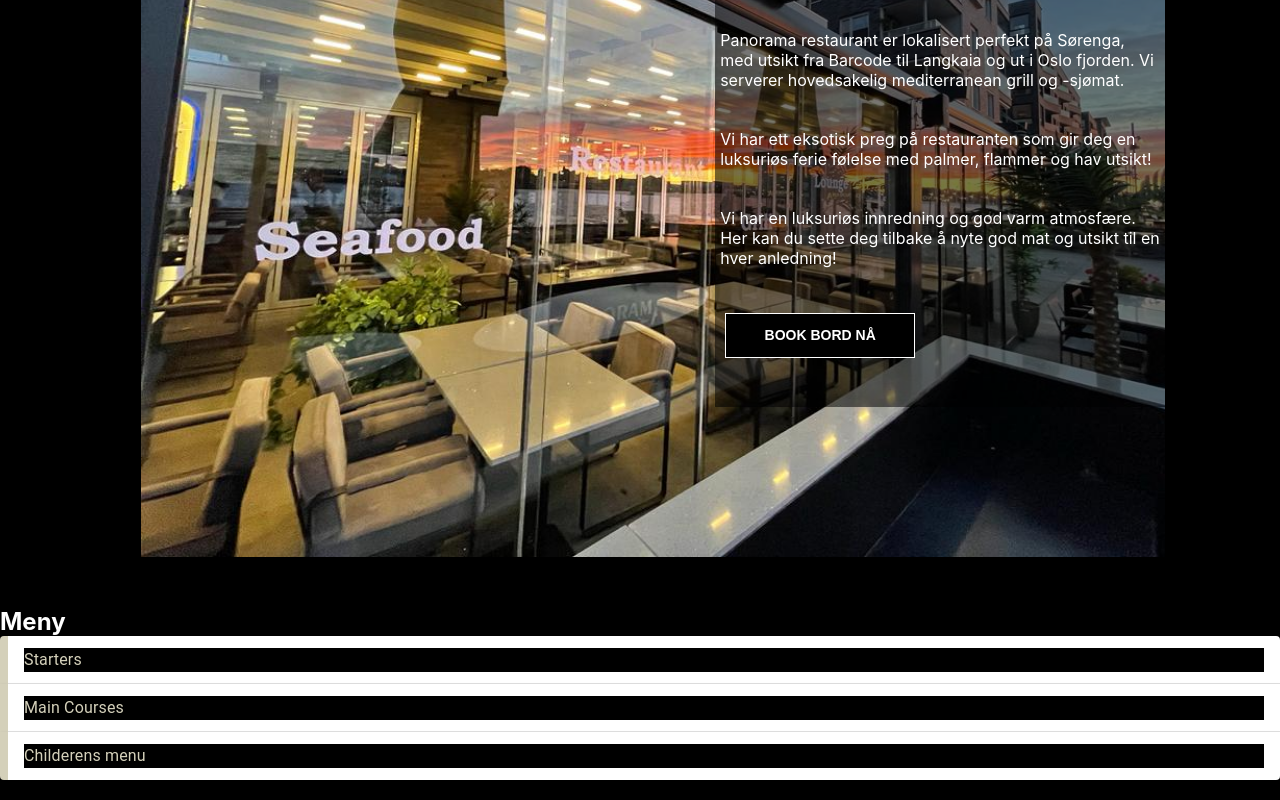
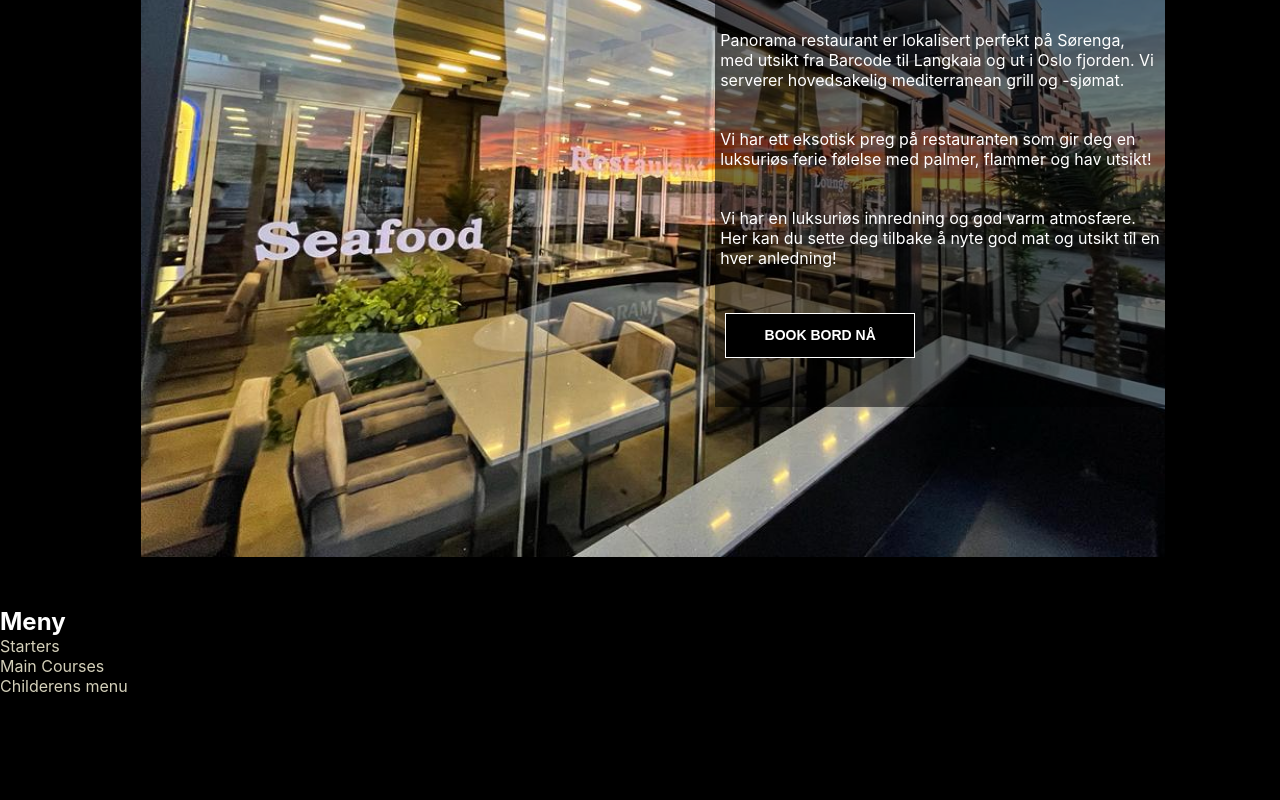
Before and after one commit to maf256/restaurant, a React (Create React App) app: page / in a window 1280 px wide. Shown: the part 1164-1964 px from the top of the page. After the commit the page ends 1880 px from the top, so only its background shows below. Built offline with nearby package versions, Linux system fonts and the light colour scheme.

Commit message:
working on Menu.js

```diff
--- a/src/components/common/Data.js
+++ b/src/components/common/Data.js
@@ -58,9 +58,6 @@ const  Menulist = [
                     price: 149
                 }
             ]
-
-
-
     },
     {
         subject: 'Main Courses',
--- a/src/components/menu/menu.js
+++ b/src/components/menu/menu.js
@@ -1,70 +1,81 @@
-import React from 'react'
+import React, { useState } from 'react'
 import styled from 'styled-components'
-import { Accordion, AccordionSummary, AccordionDetails, Typography } from '@mui/material'
 import Menulist from '../common/Data'
 
-export default function menu  ()  {
+export default function Menu()  {
+    const [accordionState, setAccordionState] = useState({})
+    console.log("accordionState ", accordionState);
+
+    const handleAccordionClick = (subject) => {
+        const key = subject.split(' ').join('')
+        const value = accordionState[key] ? false : true
+        setAccordionState({
+            ...accordionState,
+            ...{[key]: value}
+        })
+    }
+
   return (
-    <Menucontainer>
+    <MenuContainer>
         <h2>Meny</h2>
+        <Accordioncontainer>
         {
             Menulist.map((Menu, index) =>
-                <Accordion className='accordion' key={index}>
-                    <AccordionSummary>
-                        <Typography key={index}>{Menu.subject}</Typography>
-                    </AccordionSummary>
-                    {
-                        Menu.courses.map((courses, index)=>
-                            <AccordionDetails className='accordiondetails' key={index}>
-                                <Typography>
-                                    {index+1+' '+courses.name}
-                                </Typography>
-                                <Typography>
-                                    Allergy: {courses.allergy}
-                                </Typography>
-                                <Typography>
-                                    {courses.price}
-                                </Typography>
-                            </AccordionDetails>
-                        )
-                    }
-                </Accordion>
-
+            <Accordion key={index}>
+                <AccordionSummary onClick={() => handleAccordionClick(Menu.subject)}>
+                    <Typography key={index}>{Menu.subject}</Typography>
+                </AccordionSummary>
+                <AccordionDetails isSelected={accordionState[Menu.subject.split(' ').join('')]} >
+                    {Menu.courses.map((courses, index)=>
+                        <Course key={index}>
+                            <Typography>{index+1+' '+courses.name}</Typography>
+                            <Typography>Allergy: {courses.allergy}</Typography>
+                            <Typography>{courses.price}</Typography>
+                        </Course>
+                    )}
+                </AccordionDetails>
+            </Accordion>
             )
         }
-    </Menucontainer>
+        </Accordioncontainer>
+    </MenuContainer>
   )
 }
-const Menucontainer = styled.div`
+const MenuContainer = styled.div`
     margin-top: 50px;
-    width: 100%;
+    width: 80%;
+    display: flex;
+    flex-direction: column;
+    justify-content: center;
+    align-items: center;
     h2 {
         color: white;
+        width: 100%;
     }
     p{
         color: rgb(212 208 186 );
     }
-    .MuiAccordion-region {
-        background-color: aqua;
-        display:flex;
-        justify-content: space-between;
-    }
-    .accordiondetails {
-        background-color: red;
-        width: 400px;
-        height: 100px;
-        border: 1px solid;
-        margin: 5px;
-        padding: 0px;
-        display: flex;
-        justify-content: space-around;
-        flex-direction: row;
 
-    }
-    .MuiPaper-root {
-        border-left: 8px solid  rgb(212 208 186 );
+`
+const Accordioncontainer = styled.div`
+    width: 100%;
+`
+const Accordion = styled.div`
+    display: flex;
+    flex-direction: column;
+    justify-content: space-between;
+    width: 100%;
+`
+const AccordionSummary = styled.div`
 
-    }
 `
+const AccordionDetails = styled.div`
+    display: ${({isSelected}) => isSelected ? 'flex' : 'none'};
+    flex-direction: row;
+`
+const Typography = styled.p`
 
-// MuiPaper-elevation MuiPaper-rounded MuiPaper-elevation1 MuiAccordion-root MuiAccordion-rounded Mui-expanded MuiAccordion-gutters accordion css-1elwnq4-MuiPaper-root-MuiAccordion-root
+`
+const Course = styled.div`
+    margin: 10px;
+`
```
